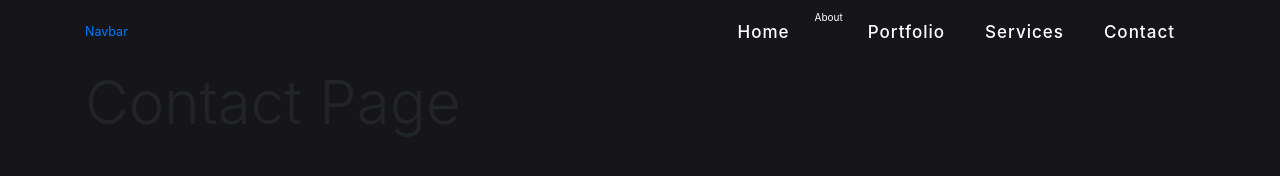
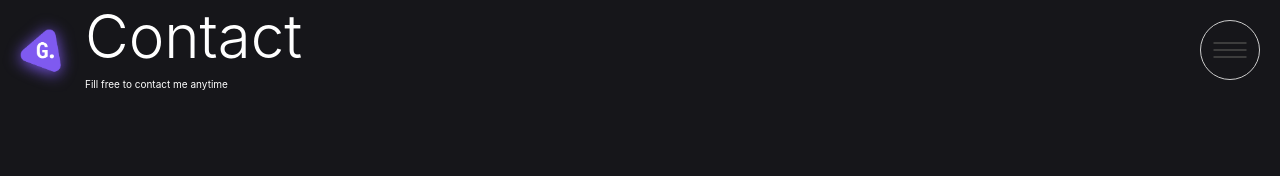
Before and after one commit to GOURAVMONDAL/portfolio, a plain HTML site: page contact.html in a window 1280 px wide. Drawn offline with nearby package versions, Linux system fonts and the light colour scheme.

Commit message:
navigation added

```diff
--- a/contact.html
+++ b/contact.html
@@ -19,37 +19,35 @@
     <li class="line"></li>
     <li class="line"></li>
   </ul>
-  <nav class="navbar navbar-expand-lg">
-    <div class="container">
-      <a class="navbar-brand" href="#">Navbar</a>
-    <button class="navbar-toggler" type="button" data-toggle="collapse" data-target="#navbarNav" aria-controls="navbarNav" aria-expanded="false" aria-label="Toggle navigation">
-      <span class="navbar-toggler-icon"></span>
-    </button>
-    <div class="collapse navbar-collapse" id="navbarNav">
-      <ul class="navbar-nav ml-auto">
-        <li class="nav-item active">
-          <li class="nav-item active">
-            <a class="nav-link" href="index.html">Home<span class="sr-only">(current)</span></a>
+
+   <main data-barba="container" data-barba-namespace="contact">
+    <div class="nav">
+      <a href="#" class="nav-logo">
+        <img src="img/logo.png" class="img-fluid" alt="">
+      </a>
+      <input onclick="navAnimation()" type="checkbox" name="checkbox" id="check">
+      <label class="nav-menu-close" for="check">
+        <span class="menu-bar-line"></span>
+      </label>
+      <div class="nav-menu">
+
+        <ul class="nav-list">
+          <li class="nav-item">
+            <a href="index.html" class="nav-link">Home</a>
+            <a href="about.html" class="nav-link">About</a>
+            <a href="portfolio.html" class="nav-link">Portfolio</a>
+            <a href="services.html" class="nav-link">Services</a>
+            <a href="contact.html" class="nav-link">Contact</a>
           </li>
-          <a class="nav-link" href="about.html">About</a>
-        </li>
-        <li class="nav-item">
-          <a class="nav-link" href="index.html">Portfolio</a>
-        </li>
-        <li class="nav-item">
-          <a class="nav-link" href="services.html">Services</a>
-        </li>
-        <li class="nav-item">
-          <a class="nav-link" href="contact.html">Contact</a>
-        </li>
-      </ul>
+        </ul>
+      </div>
     </div>
-    </div>
-  </nav>
-   <main data-barba="container" data-barba-namespace="contact">
       <div class="content">
         <div class="container">
-          <h1 class="display-1">Contact Page</h1>
+          <div class="contact-upper">
+            <h1 class="display-1 text-white contact-heading">Contact</h1>
+            <p class="contact-des text-white">Fill free to contact me anytime</p>
+          </div>
         </div>
       </div>
    </main>
--- a/css/style.css
+++ b/css/style.css
@@ -25,19 +25,123 @@ body{
     background-color: var(--color-black-1);
 }
 
-/* body::-webkit-scrollbar{
-    display:none;
-} */
-
-.nav-item{
-    font-size:1.7rem;
-    font-weight:500;
-    letter-spacing:1px;
-    padding:10px 15px;
+body::-webkit-scrollbar{
+    width:6px;
 }
 
-a.nav-link{
-    color:var(--color-white);
+body::-webkit-scrollbar-track {
+    background:rgb(46, 46, 46);
+    border-radius:100px;
+}
+
+body::-webkit-scrollbar-thumb {
+    background-color:darkgray;
+    border-radius:100px;
+}
+
+.nav-logo{
+    position:absolute;
+    left:-.5rem;
+}
+
+.nav-logo img{
+    width:100px;
+    height:100px;
+}
+
+div.nav-menu{
+    height:100vh;
+    width:50rem;
+    background:#fff;
+    position:fixed;
+    right:0;
+    z-index:2;
+    transform:translateX(100%);
+    /* opacity:0; */
+}
+
+#check{
+    display:none;
+}
+
+label.nav-menu-close{
+    position:absolute;
+    top:2rem;
+    right:2rem;
+    width:6rem;
+    height:6rem;
+    cursor:pointer;
+    border:1px solid #ccc;
+    border-radius:100px;
+    z-index:11;
+}
+
+.menu-bar-line{
+    width:3.3rem;
+    height:2px;
+    background-color: #3d3d3d;
+    display:block;
+    position: relative;
+    top:50%;
+    left:50%;
+    transform:translate(-50%,-50%);
+
+}
+
+#check:checked + .nav-menu-close .menu-bar-line{
+    background:transparent;
+}
+#check:checked + .nav-menu-close .menu-bar-line::before{
+    transform:rotate(45deg);
+    top:0;
+}
+#check:checked + .nav-menu-close .menu-bar-line::after{
+    transform:rotate(-45deg);
+    top:0;
+}
+
+.menu-bar-line::before,
+.menu-bar-line::after{
+    content:"";
+    display:block;
+    width:100%;
+    height:100%;
+    background-color:#3d3d3d;
+    transition: .3s;
+}
+
+.menu-bar-line::before{
+    position: absolute;
+    top:-7px;
+}
+
+.menu-bar-line::after{
+    position:absolute;
+    top:7px;
+}
+
+div.nav-menu ul{
+    list-style: none;
+    padding:0;
+    margin:0;
+    position:absolute;
+    top:50%;
+    left:50%;
+    transform:translate(-50%,-50%);
+}
+
+div.nav-menu ul li a{
+    font-size:3rem;
+    color:#3d3d3d;
+    font-weight:300;
+    font-family: var(--font-mons);
+    text-align: center;
+    padding:10px;
+    transition:.3s;
+}
+
+div.nav-menu ul li a:hover{
+    color:#ccc;
 }
 
 div.content-box{
@@ -150,6 +254,7 @@ h3.my-desc{
     right:30px;
     display:flex;
     flex-direction: column;
+    z-index:3;
 }
 
 .socials > a{
@@ -175,16 +280,17 @@ h3.my-desc{
 
 /* ========================== Portfolio Page ========================== */
 
-.portfolio-upper{
+.portfolio-upper,
+.about-upper{
     text-align: center;
-    margin-top:150px;
-    margin-bottom:40px;
+    margin-top:100px;
+    margin-bottom:60px;
 }
 
 .portfolio-filter{
     text-align: center;
     width:100%;
-    margin-bottom:25px;
+    margin-bottom:30px;
 }
 
 .portfolio-filter ul{
--- a/js/main.js
+++ b/js/main.js
@@ -1,26 +1,12 @@
-// isotope gallery
 
-$('.grid').isotope({
+// nav-menu gsap animation
 
-})
+var checkbox = document.querySelector('#check');
 
-$('.portfolio-filter').on('click','li',function(){
-    var filterValue = $(this).attr('data-filter');
-    $('.grid').isotope({filter:filterValue});
-})
-
-$('.portfolio-filter ul li').on('click',function() {
-    $('.portfolio-filter ul li').removeClass('active');
-    $(this).addClass('active');
-})
-
-$(document).ready(function(){
-    $(document).scroll(function(){
-        var scrolltop = $(this).scrollTop();
-        if(scrolltop > 100){
-            $('.cross-icon').css("transform","scale(0)")
-        } else{
-            $('.cross-icon').css("transform","scale(1)")
-        }
-    })
-})
+function navAnimation() {
+    if(checkbox.checked == true) {
+        gsap.to('.nav-menu',{x:0,duration:.6,delay:.2,ease:Expo.easeOut})
+    }else{
+        gsap.to('.nav-menu',{x:"100%",duration:.6,ease:Expo.easeOut})
+    }
+}
```
Also changed, not shown: about.html (+3 -1 lines), index.html (+17 -23 lines), portfolio.html (+52 -3 lines), services.html (+22 -27 lines), img/html-1.jpg (added).
